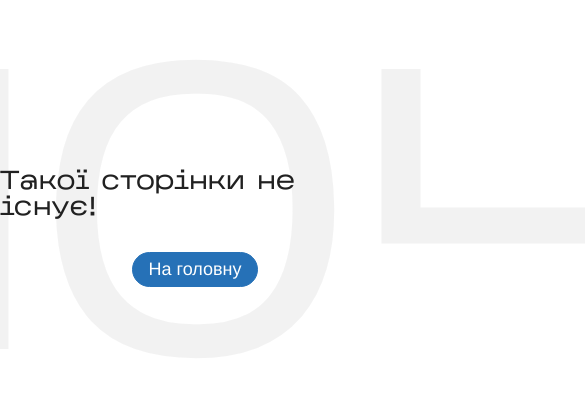
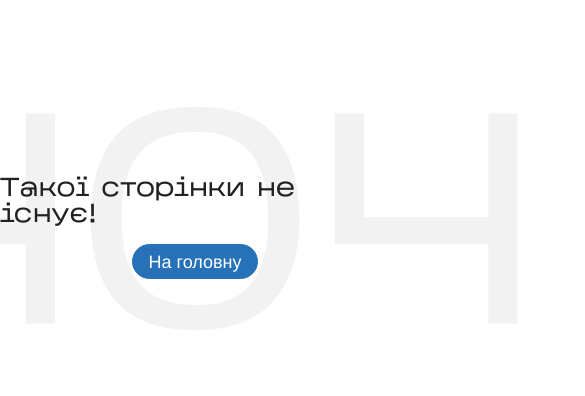
Before and after one commit to Guntyk/bfc-frontend, a React (Create React App) app: page /not-found in a window 390 px wide. Shown: the part 194-590 px from the top of the page, 585 px wide, since content can reach past the window. Built offline with nearby package versions, Linux system fonts and the light colour scheme.

Commit message:
Not found page tablet adaptation

```diff
--- a/src/pages/NotFound/NotFound.css
+++ b/src/pages/NotFound/NotFound.css
@@ -31,3 +31,13 @@
   height: 0.2rem;
   background: var(--blue);
 }
+
+@media (max-width: 1280px) {
+  .not-found {
+    gap: 1.5rem;
+  }
+
+  .not-found::before {
+    font-size: 30rem;
+  }
+}
```
